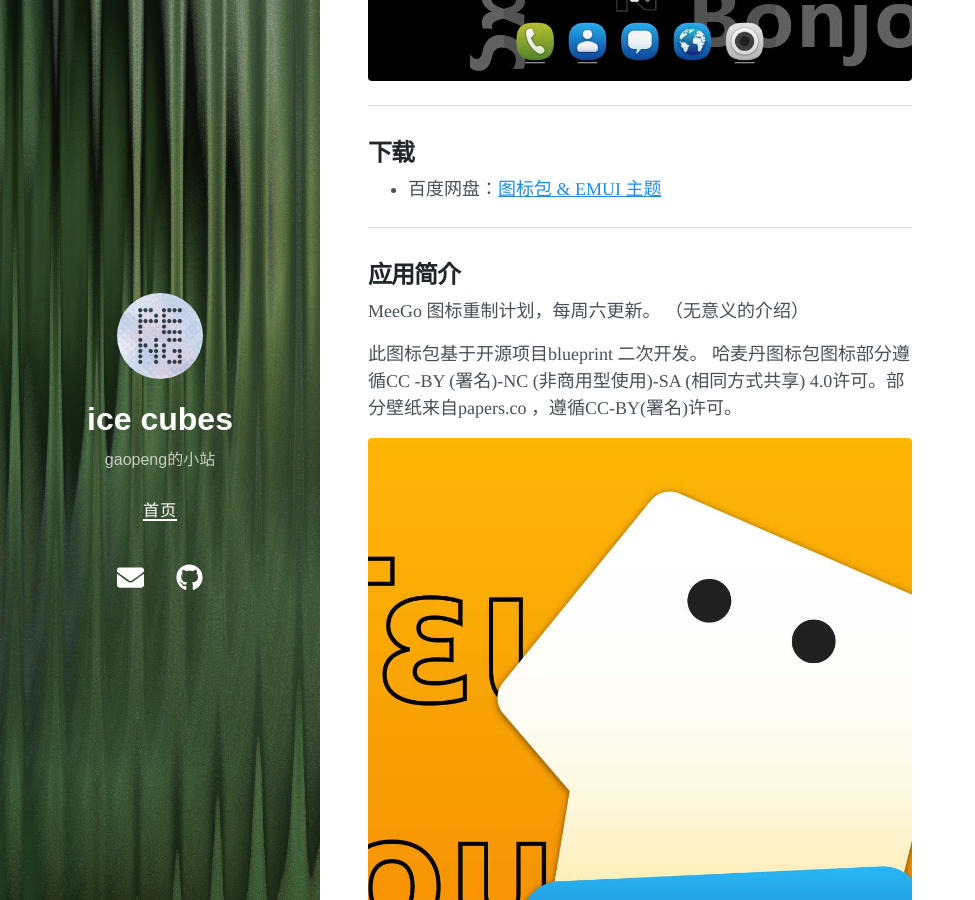
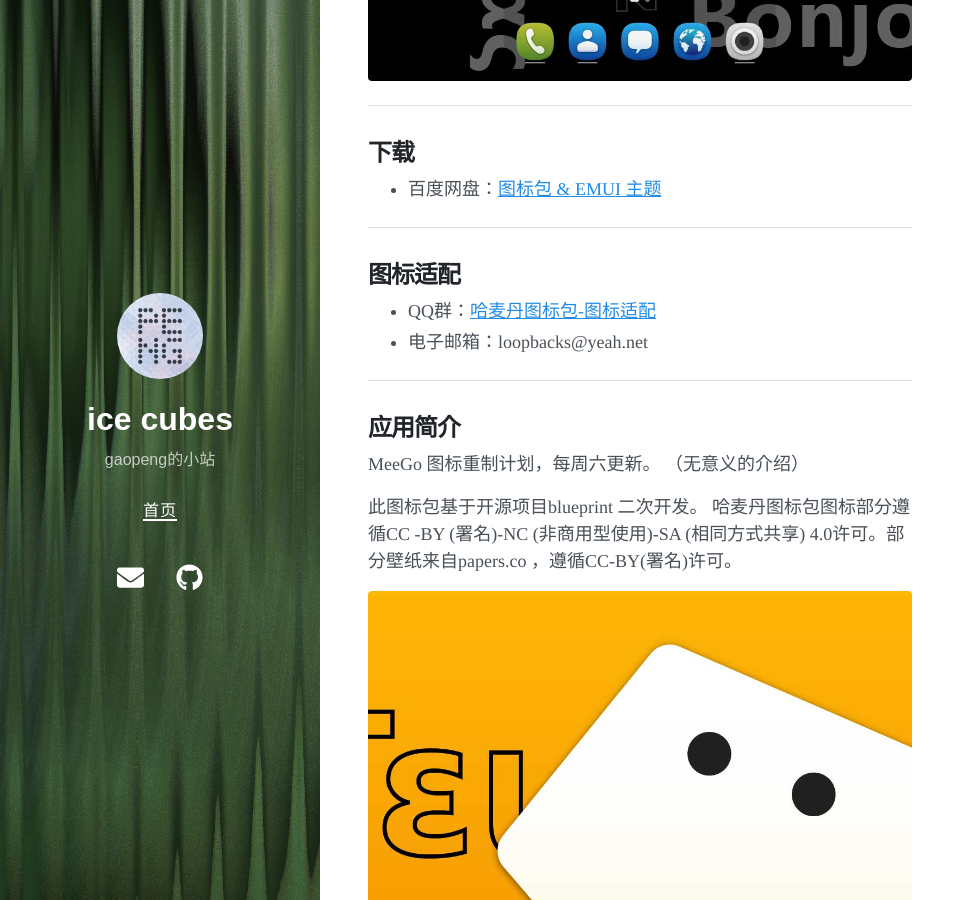
Before and after one commit to gaopengk/gaopengk.github.io, a Jekyll site: the page built from _posts/2024-07-20-【新】哈麦丹图标包.md, in a window 1280 px wide and 900 px high, scrolled down 1030 px. Shown: the whole window, without its empty margins (0-975 px from the left). Built offline with Jekyll 4.4.1, drawn with Linux system fonts in a browser that asks for light colours; nearby versions of some CDN libraries.

Commit message:
Update 2024-07-20-【新】哈麦丹图标包.md

```diff
--- a/_posts/2024-07-20-【新】哈麦丹图标包.md
+++ b/_posts/2024-07-20-【新】哈麦丹图标包.md
@@ -29,6 +29,12 @@ tags:       [图标包]
 
 ***
 
+## 图标适配
+- QQ群：<a href="https://qm.qq.com/q/CVRPrzHM1a"  target="_blank">哈麦丹图标包-图标适配</a>
+- 电子邮箱：loopbacks@yeah.net
+
+***
+
 ## 应用简介
 MeeGo 图标重制计划，每周六更新。
 （无意义的介绍）
```
